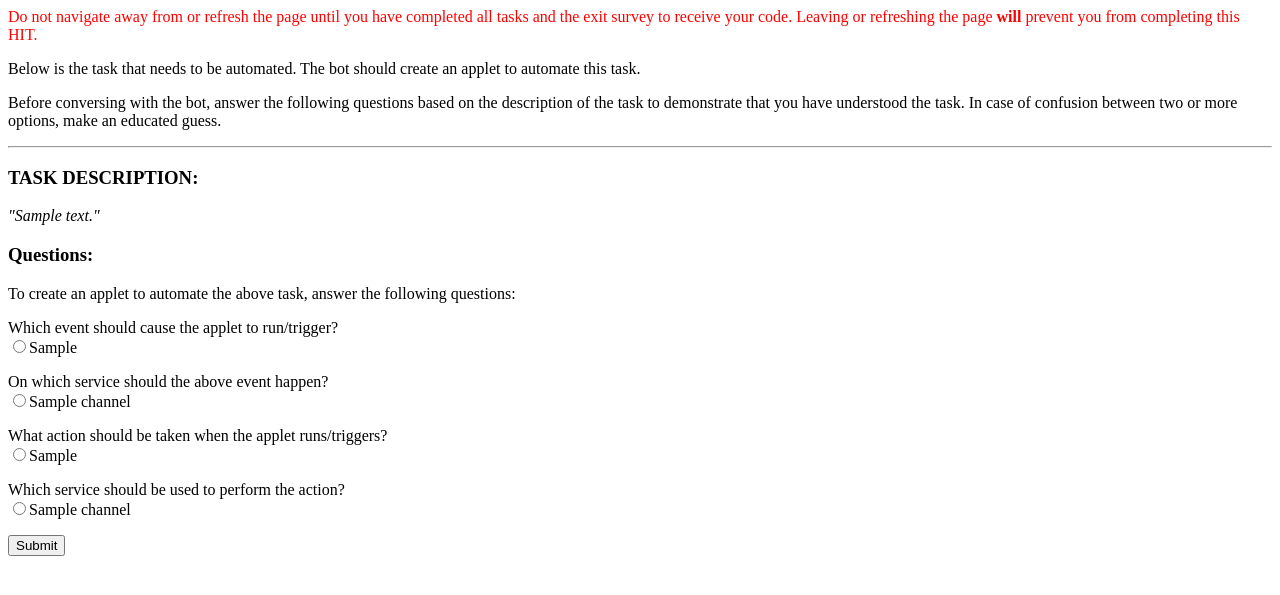
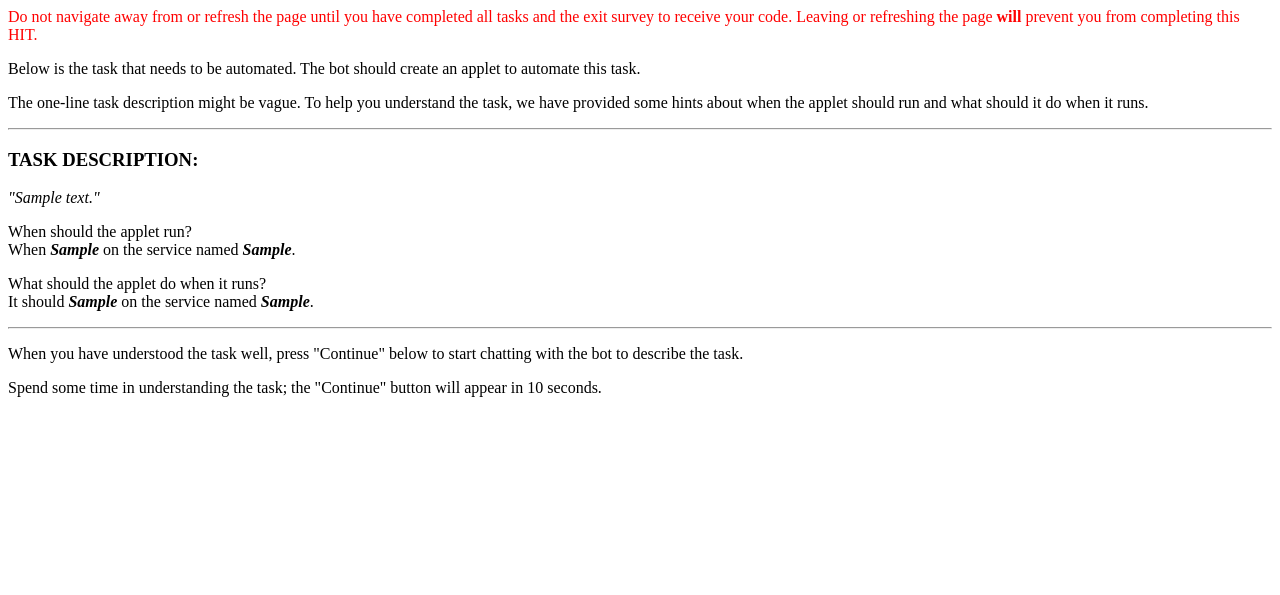
Before and after one commit to shobhit6993/natural-language-to-code, a Django app: template turk/templates/turk/actual_task.html in a window 1280 px wide. Shown: the top 595 px of the page. Run offline with Django 3.2, Linux system fonts and the light colour scheme; the template is opened without the code that fills it: most values are stand-ins (such as "Sample title", 1, 10 or a date in 2020).

Commit message:
Make interface changes for active learning dialog
Changes the actual-task page: The questionnaire is now replaced with the
description of the task along with correct labels.

```diff
--- a/turk/static/turk/js/actual-task.js
+++ b/turk/static/turk/js/actual-task.js
@@ -1,73 +1,19 @@
-var task_failure_message = "You do not seem to have understood the task correctly. You cannot proceed to chat with the bot. Go ahead and click the 'Get Code' button to get the code.";
-var try_again_message = "Incorrect answers. You have %d more attempts.";
-var incorrect_counter = 4;
+$("#continue").hide()
+var count = 16;
+var counter=setInterval(timer, 1000); //1000 will  run it every 1 second
 
-$("#continue").hide()
-$("#code").hide()
-
-var form = $('#applet-form')
-form.on('submit', function(e) {
-    e.preventDefault();
-    if (!is_valid(form)) {
-        $("#error-message").html("Answer all questions.");
-        return false;
+function timer() {
+    count = count - 1;
+    if (count <= 0)
+    {
+        clearInterval(counter);
+        document.getElementById("timer").innerHTML = "";
+        $("#continue").show()
+        return;
     }
-    else {
-        $.ajax({
-            type: form.attr('method'),
-            url: form.attr('action'),
-            headers: {
-                'X-CSRFToken': getCookie('csrftoken'),
-                'sessionid':getCookie('sessionid')
-            },
-            data: form.serialize(),
-            success: function (data) {
-                if(data == "correct") {
-                    $( "#continue" ).trigger("click");
-                } else {
-                    if(incorrect_counter > 0) {
-                        message = "Incorrect answers. You have " + incorrect_counter + " more attempts.";
-                        incorrect_counter -= 1;
-                        $("#error-message").html(message);
-                    } else {
-                        // Log task failure.
-                        $.ajax({
-                            type: "post",
-                            url: fail_url,
-                            headers: {
-                                'X-CSRFToken': getCookie('csrftoken'),
-                                'sessionid':getCookie('sessionid')
-                            },
-                            error: function(data) {
-                                $("#error-message").html("Something went wrong!");
-                            }
-                        });
-
-                        $("#error-message").html(task_failure_message);
-                        $("#submit").attr('disabled', 'disabled');
-                        $("#code").show();
-                    }
-                }
-            },
-            error: function(data) {
-                $("#error-message").html("Something went wrong!");
-            }
-        });
-        return true;
-    }
-});
+    document.getElementById("timer").innerHTML = "Spend some time in understanding the task; the \"Continue\" button will appear in " + count + " seconds.";
+}
 
 $("#continue").on("click", function(e) {
     $(location).attr('href', actual_conversation_url)
 });
-
-$("#code").on("click", function(e) {
-    $(location).attr('href', code_url)
-});
-
-function is_valid(form) {
-    data = form.serialize()
-    js = get_url_vars(data)
-    return ('trigger_fn' in js && 'action_fn' in js &&
-            'trigger_channel' in js && 'action_channel' in js)
-}
--- a/turk/templates/turk/actual_conversation.html
+++ b/turk/templates/turk/actual_conversation.html
@@ -60,10 +60,10 @@
 <div class="right">
     <h3>TASK DESCRIPTION:</h3>
     <p><i>"{{ description }}"</i></p>
-    <p>Which event should cause the applet to run/trigger?<br><i>{{ trigger_fn }}</i></p>
+    <p>Which event should cause the applet to run?<br><i>{{ trigger_fn }}</i></p>
     <p>On which service should the above event happen?<br><i>{{ trigger_channel }}</i></p>
-    <p>What action should be taken when the applet runs/triggers?<br><i>{{ action_fn }}</i></p>
-    <p>Which service should be used to perform the action?<br><i>{{ action_channel }}</i></p>
+    <p>What action should be taken when the applet runs?<br><i>{{ action_fn }}</i></p>
+    <p>Which service should be used to perform the above action?<br><i>{{ action_channel }}</i></p>
 </div>
 
 <script type="text/javascript" src="{% static 'turk/js/utils.js' %}"></script>
--- a/turk/templates/turk/actual_task.html
+++ b/turk/templates/turk/actual_task.html
@@ -16,9 +16,8 @@
         to automate this task.
     </p>
     <p>
-        Before conversing with the bot, answer the following questions based on the
-        description of the task to demonstrate that you have understood the task. In
-        case of confusion between two or more options, make an educated guess.
+        The one-line task description might be vague. To help you understand the task, we have
+        provided some hints about when the applet should run and what should it do when it runs.
     </p>
 
 </div>
@@ -26,47 +25,22 @@
 <div>
     <h3>TASK DESCRIPTION:</h3>
     <p><i>"{{ description }}"</i></p>
-    <h3>Questions:</h3>
-    <form id="applet-form" method="post" action="{% url 'turk:check_answers' %}">
-        {% csrf_token %}
-        To create an applet to automate the above task, answer the following questions:
+    <div>
+        <p>When should the applet run?<br>When <b><i>{{ trigger_fn }}</i></b> on the service named <b><i>{{ trigger_channel }}</i></b>.</p>
+        <p>What should the applet do when it runs?<br>It should <b><i>{{ action_fn }}</i></b> on the service named <b><i>{{ action_channel }}</i></b>.</p>
+    </div>
+    <hr/>
+    <div>
         <p>
-            Which event should cause the applet to run/trigger?<br>
-            {% for fn in trigger_fns %}
-                <input type="radio" name="trigger_fn" value="{{fn}}">{{fn}}<br>
-            {% endfor %}
+            When you have understood the task well, press "Continue" below to start chatting with the bot to describe the task.
         </p>
-
-        <p>
-            On which service should the above event happen?<br>
-            {% for channel in channels %}
-                <input type="radio" name="trigger_channel" value="{{channel}}">{{channel}}<br>
-            {% endfor %}
-        </p>
-
-        <p>
-            What action should be taken when the applet runs/triggers?<br>
-            {% for fn in action_fns %}
-                <input type="radio" name="action_fn" value="{{fn}}">{{fn}}<br>
-            {% endfor %}
-        </p>
-
-        <p>
-            Which service should be used to perform the action?<br>
-            {% for channel in channels %}
-                <input type="radio" name="action_channel" value="{{channel}}">{{channel}}<br>
-            {% endfor %}
-        </p>
-        <input type="submit" id="submit" value="Submit">
-        <div id="error-message"></div>
-        <button type="button" id="continue" value="Continue">Continue</button>
-        <button type="button" id="code" value="Get Code">Get Code</button>
-    </form>
+        <p id="timer"></p>
+    </div>
+    <button type="button" id="continue" value="Continue">Continue</button>
 </div>
 
 <script type="text/javascript" src="{% static 'turk/js/utils.js' %}"></script>
 <script>
-   var fail_url = "{% url 'turk:fail' %}";
    var actual_conversation_url = "{% url 'turk:actual_conversation' %}";
    var code_url = "{% url 'turk:code' %}";
 </script>
--- a/turk/urls.py
+++ b/turk/urls.py
@@ -18,7 +18,6 @@ urlpatterns = [
     url(r'^first_utterance/*$', views.first_utterance, name="first_utterance"),
     url(r'^read_user_utterance/*$', views.read_user_utterance,
         name="read_user_utterance"),
-    url(r'^fail/*$', views.fail, name="fail"),
     url(r'^survey/*$', views.survey, name="survey"),
     url(r'^save_survey/*$', views.save_survey, name="save_survey"),
     url(r'^code/*', views.code, name="code"),
--- a/turk/views/__init__.py
+++ b/turk/views/__init__.py
@@ -1,4 +1,4 @@
-from actual_view import actual_conversation, actual_task, fail
+from actual_view import actual_conversation, actual_task
 from actual_view import first_utterance, read_user_utterance
 from code_view import code
 from error_404 import error_404
```
Also changed, not shown: turk/views/actual_view.py (+5 -23 lines).
